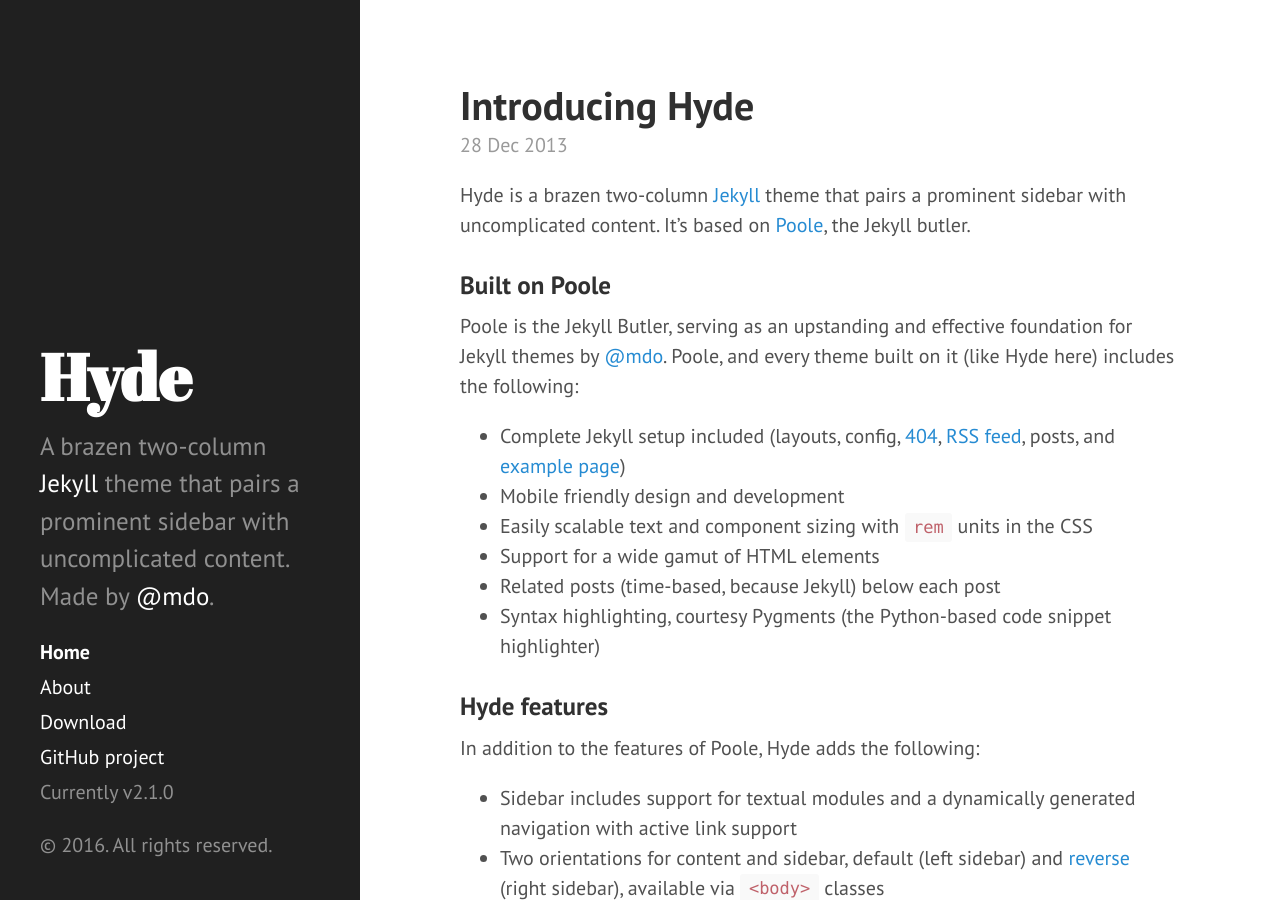
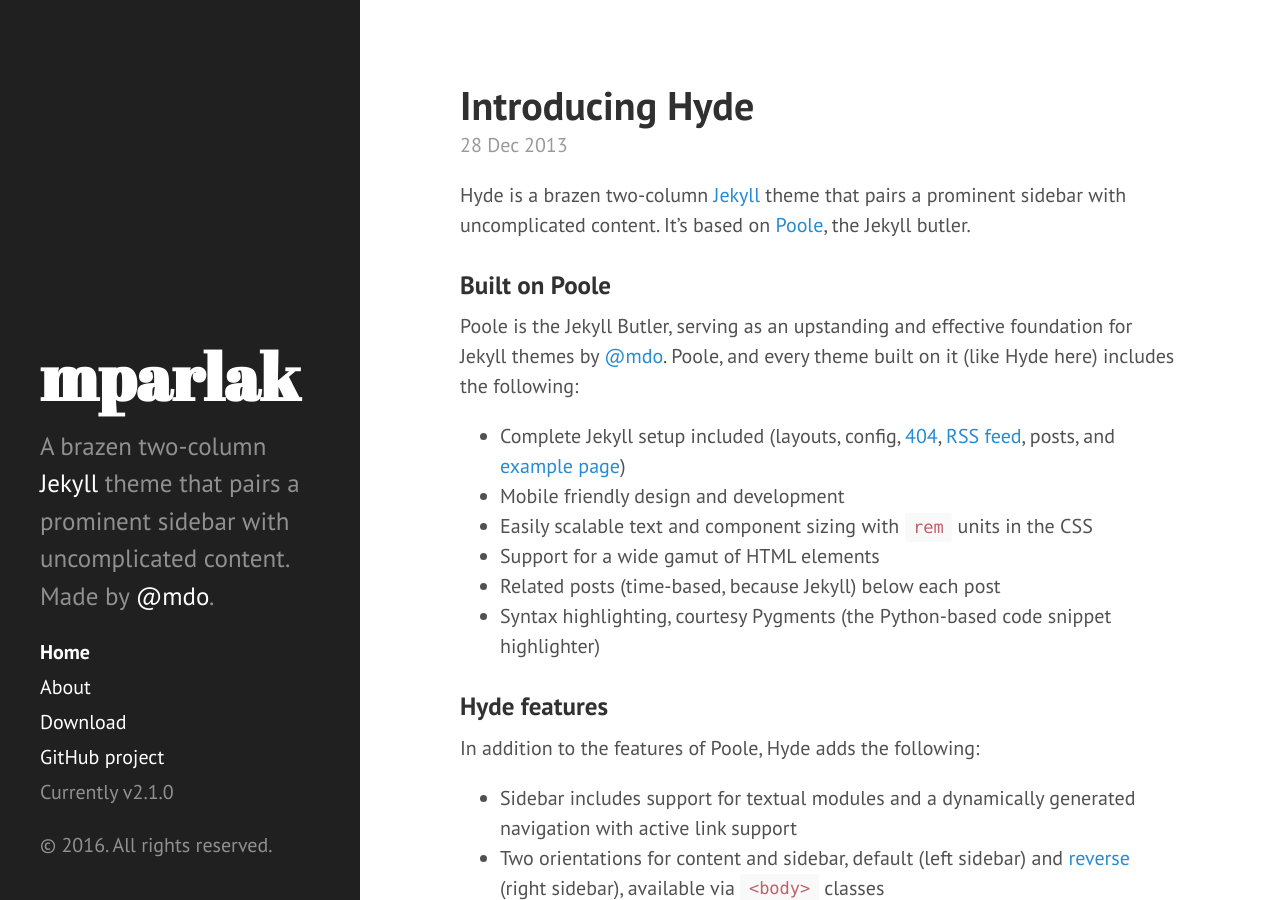
Before and after one commit to mparlak/mparlak.github.io, a Jekyll site: the page built from index.html, in a window 1280 px wide and 900 px high. Built offline with Jekyll 4.4.1, drawn with Linux system fonts in a browser that asks for light colours; Markdown is read by kramdown in place of the engine named in the settings; the list of posts is cut into pages by our own code.

Commit message:
Update _config.yml

```diff
--- a/_config.yml
+++ b/_config.yml
@@ -7,7 +7,7 @@
 relative_permalinks: false
 
 # Setup
-title:            Hyde
+title:            mparlak
 tagline:          'A Jekyll theme'
 description:      'A brazen two-column <a href="http://jekyllrb.com" target="_blank">Jekyll</a> theme that pairs a prominent sidebar with uncomplicated content. Made by <a href="https://twitter.com/mdo" target="_blank">@mdo</a>.'
 url:              https://mparlak.github.io
```
